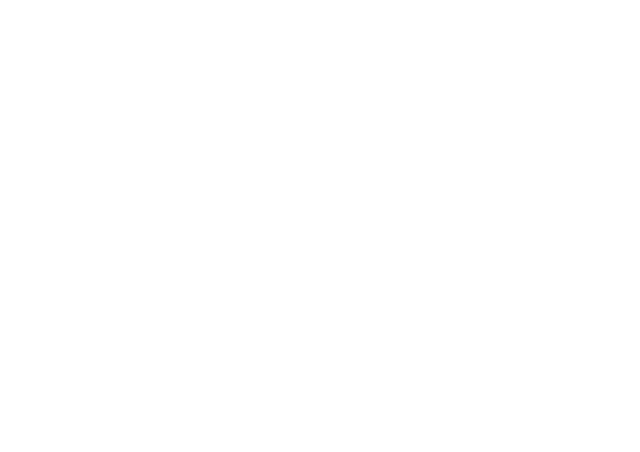
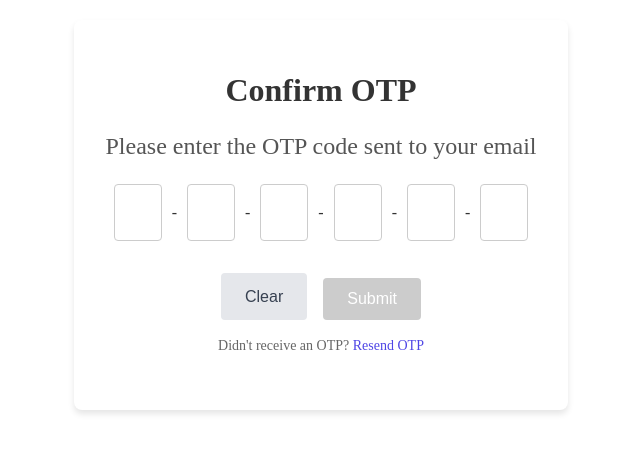
Before and after one commit to duyle1062/IE221, a React (Create React App) app in the folder frontend/: page /verify-email in a window 1280 px wide. Before the commit this address had no page. Shown: the top 452 px of the page, without its empty margins (319-959 px from the left). Built offline with nearby package versions, Linux system fonts and the light colour scheme.

Commit message:
Create ui Verify Email OTP

```diff
--- a/frontend/package.json
+++ b/frontend/package.json
@@ -11,6 +11,7 @@
     "react": "^19.1.1",
     "react-dom": "^19.1.1",
     "react-icons": "^5.5.0",
+    "react-otp-input": "^3.1.1",
     "react-router-dom": "^7.9.3",
     "react-scripts": "5.0.1",
     "web-vitals": "^2.1.4"
--- a/frontend/src/app.tsx
+++ b/frontend/src/app.tsx
@@ -1,13 +1,12 @@
 import { BrowserRouter as Router, Routes, Route } from "react-router-dom";
 import RegisterForm from "./pages/RegisterForm/Register";
-import LoginForm from "./pages/LoginForm/Login";
-
+import VerifyEmail from "./pages/VerifyEmail/VerifyEmail";
 export default function App() {
   return (
     <Router>
       <Routes>
         <Route path="/" element={<RegisterForm />} />
-        <Route path="/login" element={<LoginForm />} />
+        <Route path="/verify-email" element={<VerifyEmail />} />
       </Routes>
     </Router>
   );
--- /dev/null
+++ b/frontend/src/pages/VerifyEmail/VerifyEmail.css
@@ -0,0 +1,125 @@
+.container {
+    max-width: 600px;
+    margin: 0 auto;
+    padding: 20px;
+  }
+
+  .header {
+    font-size: 2rem;
+    font-weight: bold;
+    text-align: center;
+    margin-bottom: 1.5rem;
+    color: #333;
+  }
+
+  .wrapper-otp {
+    background: #fff;
+    padding: 2rem;
+    border-radius: 8px;
+    box-shadow: 0 4px 6px rgba(0, 0, 0, 0.1);
+  }
+
+  .otp-text{
+    text-align: center;
+    font-size: 1.5rem;
+    margin-bottom: 1.5rem;
+    color: #555;
+  }
+
+  .otp-form {
+    margin-bottom: 1.5rem;
+  }
+
+  .form-otp-text {
+    display: block;
+    font-size: 1rem;
+    font-weight: medium;
+    color: #333;
+    margin-bottom: 0.5rem;
+  }
+
+  .otp-input-container {
+    display: flex;
+    justify-content: center;
+    gap: 10px;
+    margin-bottom: 1rem;
+  }
+
+  .otp-input {
+    text-align: center;
+    font-size: 3rem;
+    border: 1px solid #ccc;
+    border-radius: 4px;
+  }
+
+  .input-wrapper-OTP {
+    display: flex;
+    justify-content: center;
+    align-items: center;
+  }
+
+  .error {
+    color: red;
+    font-size: 0.875rem;
+    margin-bottom: 1rem;
+    display: block;
+  }
+
+  .btn-row {
+    display: flex;
+    justify-content: center;
+    gap: 1rem;
+    margin-top: 1rem;
+  }
+
+  .clear-btn {
+    padding: 0.75rem 1.5rem;
+    background-color: #e5e7eb;
+    color: #374151;
+    border: none;
+    border-radius: 4px;
+    font-size: 1rem;
+    cursor: pointer;
+  }
+
+  .clear-btn:hover {
+    background-color: #d1d5db;
+  }
+
+  .form-button {
+    padding: 0.75rem 1.5rem;
+    background-color: #ccc;
+    color: #fff;
+    border: none;
+    border-radius: 4px;
+    font-size: 1rem;
+    cursor: not-allowed;
+  }
+
+  .form-button.active {
+    background-color: #4f46e5;
+    cursor: pointer;
+  }
+
+  .form-button.active:hover {
+    background-color: #4338ca;
+  }
+
+  .form-navigate-login {
+    text-align: center;
+    margin-top: 1rem;
+  }
+
+  .form-navigate-text {
+    font-size: 0.875rem;
+    color: #666;
+  }
+
+  .form-navigate-link {
+    color: #4f46e5;
+    text-decoration: none;
+  }
+
+  .form-navigate-link:hover {
+    text-decoration: underline;
+  }
--- /dev/null
+++ b/frontend/src/pages/VerifyEmail/VerifyEmail.tsx
@@ -0,0 +1,114 @@
+import React, { useState } from 'react';
+import { useLocation, useNavigate, Link } from 'react-router-dom';
+import OtpInput from 'react-otp-input';
+import './VerifyEmail.css';
+
+interface OtpState {
+  otp: string;
+}
+
+interface Errors {
+  otp?: string;
+}
+
+const VerifyEmail: React.FC = () => {
+  const [otpState, setOtpState] = useState<OtpState>({ otp: '' });
+  const [errors, setErrors] = useState<Errors>({});
+  const location = useLocation();
+  const navigate = useNavigate();
+
+  // Lấy email từ state
+  const email = location.state?.email || '';
+
+  const isFormValid = (): boolean => {
+    return otpState.otp.trim() !== '' && otpState.otp.length === 6;
+  };
+
+  const handleChange = (otpValue: string) => {
+    setOtpState({ otp: otpValue });
+    setErrors((prev) => ({ ...prev, otp: '' }));
+  };
+
+  const handleClear = () => {
+    setOtpState({ otp: '' });
+    setErrors({});
+  };
+
+  const handleSubmit = (e: React.FormEvent<HTMLFormElement>) => {
+    e.preventDefault();
+    const newErrors: Errors = {};
+
+    if (!otpState.otp.trim()) {
+      newErrors.otp = 'OTP is required';
+    } else if (otpState.otp.length !== 6) {
+      newErrors.otp = 'OTP must be 6 digits';
+    }
+
+    setErrors(newErrors);
+
+    if (Object.keys(newErrors).length === 0) {
+      // Giả lập hành động submit thành công
+      alert('OTP verified successfully!');
+      navigate('/login');
+    }
+  };
+
+  return (
+    <div className="container">
+      <div className="wrapper-otp">
+        <h1 className="header">Confirm OTP</h1>
+        <p className="otp-text">
+          Please enter the OTP code sent to your email <span className="font-semibold">{email}</span>
+        </p>
+        {errors.otp && <span className="error text-center">{errors.otp}</span>}
+        <form action="" className="otp-form" onSubmit={handleSubmit} noValidate>
+          <div className="form-otp-text">
+            <div className="input-wrapper-OTP">
+              <OtpInput
+                value={otpState.otp}
+                onChange={handleChange}
+                numInputs={6}
+                renderSeparator={<span>-</span>}
+                renderInput={(props) => (
+                  <input
+                    {...props}
+                    inputMode="numeric"
+                    pattern="[0-9]*"
+                    type="text"
+                  />
+                )}
+                containerStyle="otp-input-container"
+                inputStyle="otp-input"
+              />
+            </div>
+          </div>
+          <div className="btn-row">
+            <button
+              type="button"
+              className="clear-btn"
+              onClick={handleClear}
+            >
+              Clear
+            </button>
+            <button
+              type="submit"
+              className={`form-button ${isFormValid() ? 'active' : ''}`}
+            >
+              Submit
+            </button>
+          </div>
+          <div className="form-navigate-login">
+            <label className="form-navigate-text">
+              Didn't receive an OTP?{' '}
+              <Link to="/signup" className="form-navigate-link">
+                Resend OTP
+              </Link>
+            </label>
+          </div>
+        </form>
+      </div>
+    </div>
+  );
+};
+
+export default VerifyEmail;
```
Also changed, not shown: 1 other file (tests, documents, lock files or other folders).
